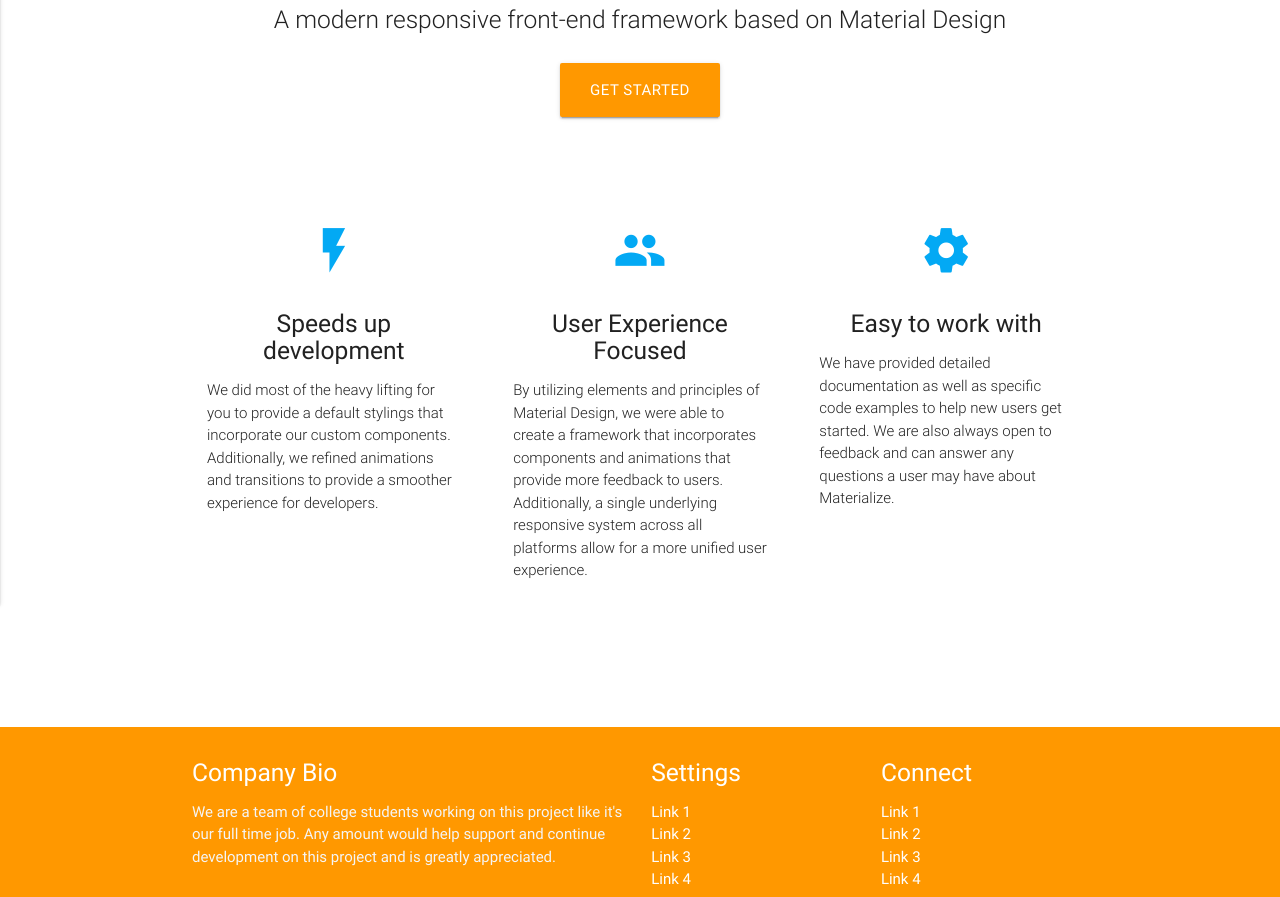
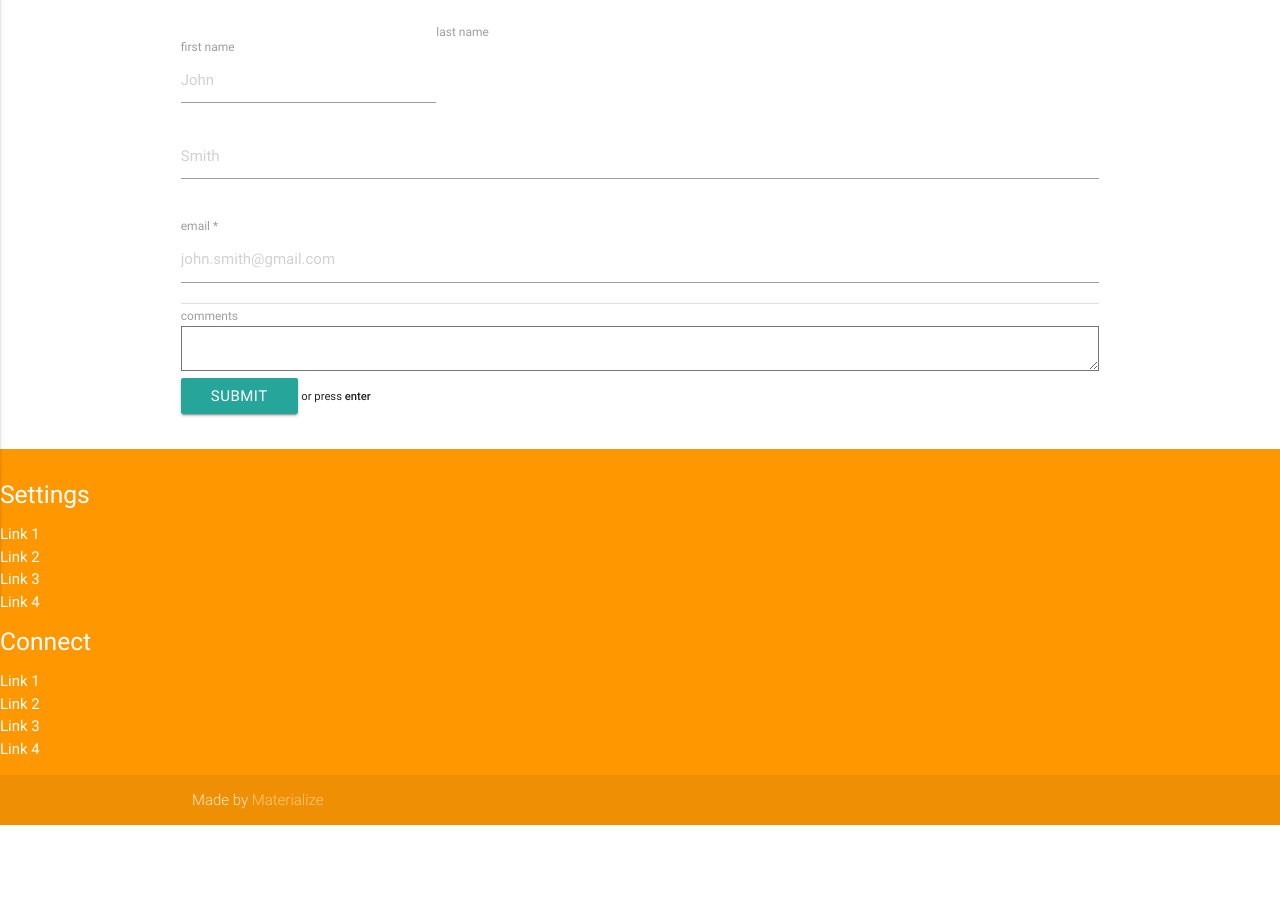
Before and after one commit to Bruyakina/bruyakina.github.io, a plain HTML site: page index.html in a window 1280 px wide. Shown: the part 256-1153 px from the top of the page. After the commit the page ends 1081 px from the top, so only its background shows below. Drawn offline with nearby package versions, Linux system fonts and the light colour scheme.

Commit message:
Update index.html

```diff
--- a/index.html
+++ b/index.html
@@ -23,70 +23,8 @@
       <a href="#" data-activates="nav-mobile" class="button-collapse"><i class="material-icons">menu</i></a>
     </div>
   </nav>
-  <div class="section no-pad-bot" id="index-banner">
-    <div class="container">
-      <br><br>
-      <h1 class="header center orange-text">Starter Template</h1>
-      <div class="row center">
-        <h5 class="header col s12 light">A modern responsive front-end framework based on Material Design</h5>
-      </div>
-      <div class="row center">
-        <a href="http://materializecss.com/getting-started.html" id="download-button" class="btn-large waves-effect waves-light orange">Get Started</a>
-      </div>
-      <br><br>
 
-    </div>
-  </div>
-
-
-  <div class="container">
-    <div class="section">
-
-      <!--   Icon Section   -->
-      <div class="row">
-        <div class="col s12 m4">
-          <div class="icon-block">
-            <h2 class="center light-blue-text"><i class="material-icons">flash_on</i></h2>
-            <h5 class="center">Speeds up development</h5>
-
-            <p class="light">We did most of the heavy lifting for you to provide a default stylings that incorporate our custom components. Additionally, we refined animations and transitions to provide a smoother experience for developers.</p>
-          </div>
-        </div>
-
-        <div class="col s12 m4">
-          <div class="icon-block">
-            <h2 class="center light-blue-text"><i class="material-icons">group</i></h2>
-            <h5 class="center">User Experience Focused</h5>
-
-            <p class="light">By utilizing elements and principles of Material Design, we were able to create a framework that incorporates components and animations that provide more feedback to users. Additionally, a single underlying responsive system across all platforms allow for a more unified user experience.</p>
-          </div>
-        </div>
-
-        <div class="col s12 m4">
-          <div class="icon-block">
-            <h2 class="center light-blue-text"><i class="material-icons">settings</i></h2>
-            <h5 class="center">Easy to work with</h5>
-
-            <p class="light">We have provided detailed documentation as well as specific code examples to help new users get started. We are also always open to feedback and can answer any questions a user may have about Materialize.</p>
-          </div>
-        </div>
-      </div>
-
-    </div>
-    <br><br>
-
-    <div class="section">
-
-    </div>
-  </div>
-
-  <footer class="page-footer orange">
-    <div class="container">
-      <div class="row">
-        <div class="col l6 s12">
-          <h5 class="white-text">Company Bio</h5>
-          <p class="grey-text text-lighten-4">We are a team of college students working on this project like it's our full time job. Any amount would help support and continue development on this project and is greatly appreciated.</p>
-  <div class="container">
+   <div class="container">
   <div class="row header">
     <h1>CONTACT US &nbsp;</h1>
     <h3>Fill out the form below to learn more!</h3>
@@ -128,7 +66,13 @@
   </div>
 </div>
 
-        </div>
+
+
+  <footer class="page-footer orange">
+
+
+
+
         <div class="col l3 s12">
           <h5 class="white-text">Settings</h5>
           <ul>
@@ -147,8 +91,7 @@
             <li><a class="white-text" href="#!">Link 4</a></li>
           </ul>
         </div>
-      </div>
-    </div>
+
     <div class="footer-copyright">
       <div class="container">
       Made by <a class="orange-text text-lighten-3" href="http://materializecss.com">Materialize</a>
```
